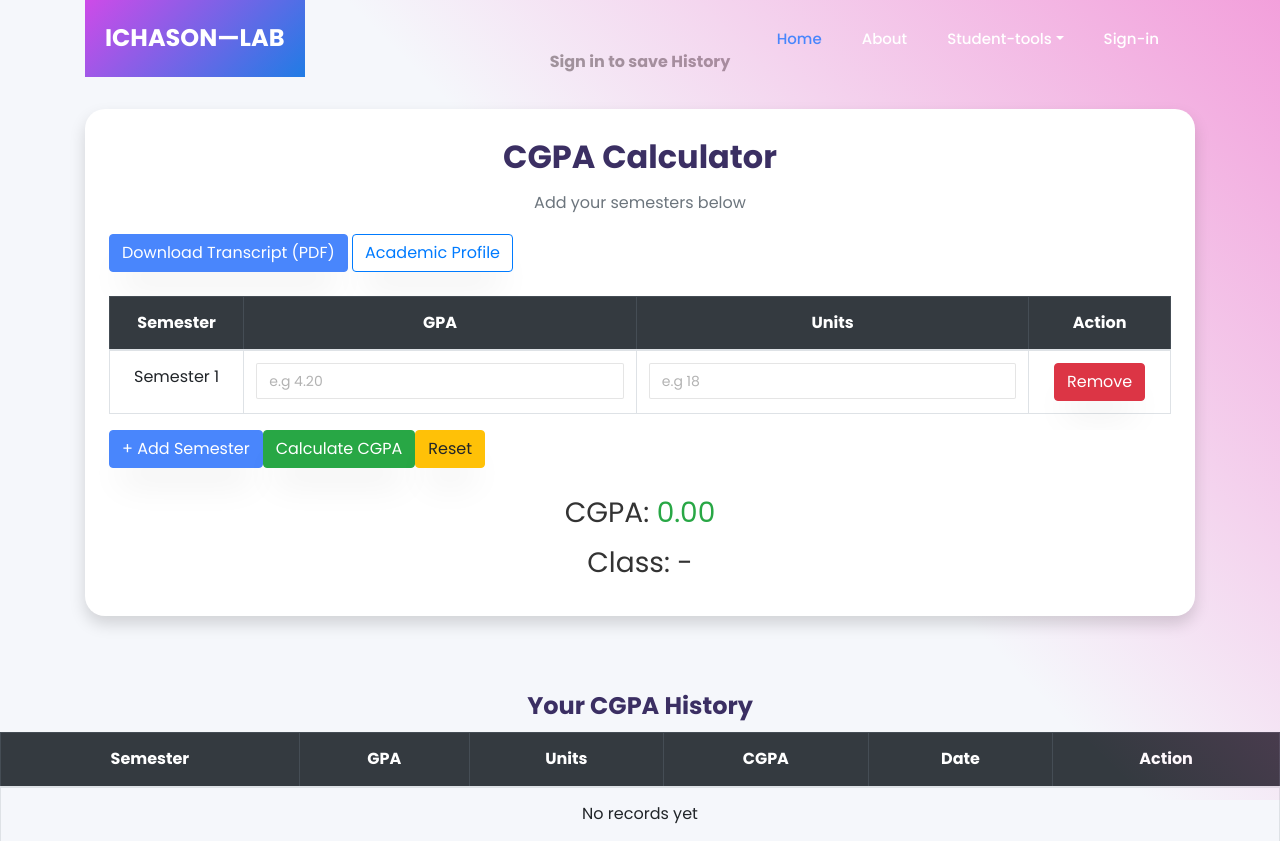
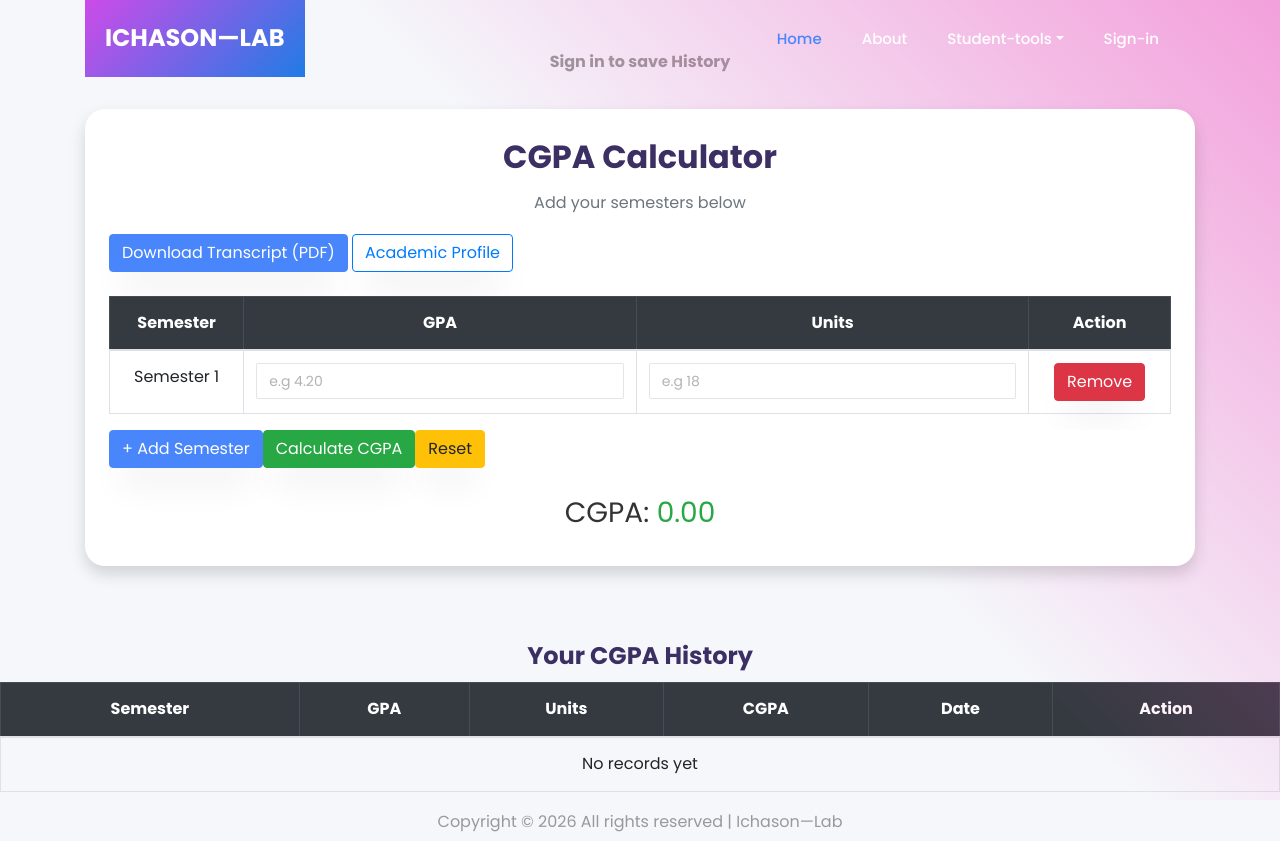
Before and after one commit to Dominic556655/Student-Utility, a Django app: a page that uses Templates/cgpa calculator.html in a window 1280 px wide. Shown: the top 841 px of the page. Run offline with Django 5.2, Linux system fonts and the light colour scheme; some libraries are stand-ins or nearby versions.

Commit message:
Update cgpa calculator.html

```diff
--- a/Templates/cgpa calculator.html
+++ b/Templates/cgpa calculator.html
@@ -247,7 +247,7 @@
             CGPA:
             <span id="cgpaResult" class="text-success">0.00</span>
           </h3>
-          <h3>Class: <span id="cgpaClass">-</span></h3>
+          <h3><span id="cgpaClass"></span></h3>
         </div>
       </div>
     </div>
```
